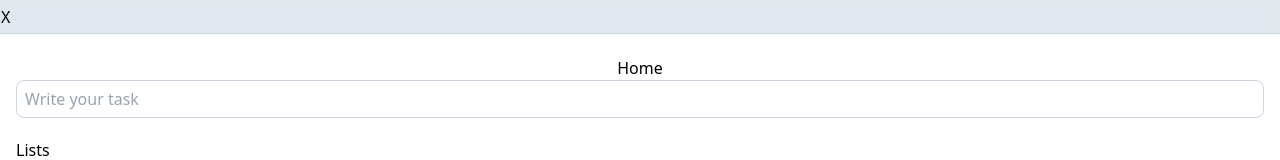
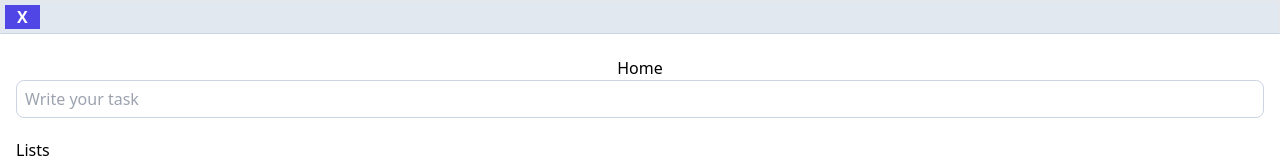
Before and after one commit to farboledafalla/doing-tasks, a React (Vite) app: page / in a window 1280 px wide. Shown: the top 160 px of the page. Built offline with nearby package versions, Linux system fonts and the light colour scheme.

Commit message:
Se da estiloa al boton que muestra/oculta menu

```diff
--- a/src/components/Navbar/index.jsx
+++ b/src/components/Navbar/index.jsx
@@ -30,11 +30,13 @@ export const Navbar = () => {
 
    return (
       <div className='bg-slate-200 fixed top-0 z-10 w-full' ref={refNavbar}>
-         <div
-            className='border border-b-slate-300 w-full py-1'
-            onClick={() => context.setIsNavbarOpen(!context.isNavbarOpen)}
-         >
-            X
+         <div className='border border-b-slate-300 w-full py-1'>
+            <button
+               className='bg-indigo-600 text-white px-3 ml-1 font-bold'
+               onClick={() => context.setIsNavbarOpen(!context.isNavbarOpen)}
+            >
+               X
+            </button>
          </div>
          <nav
             className={`w-full justify-center text-center text-lg ${
```
